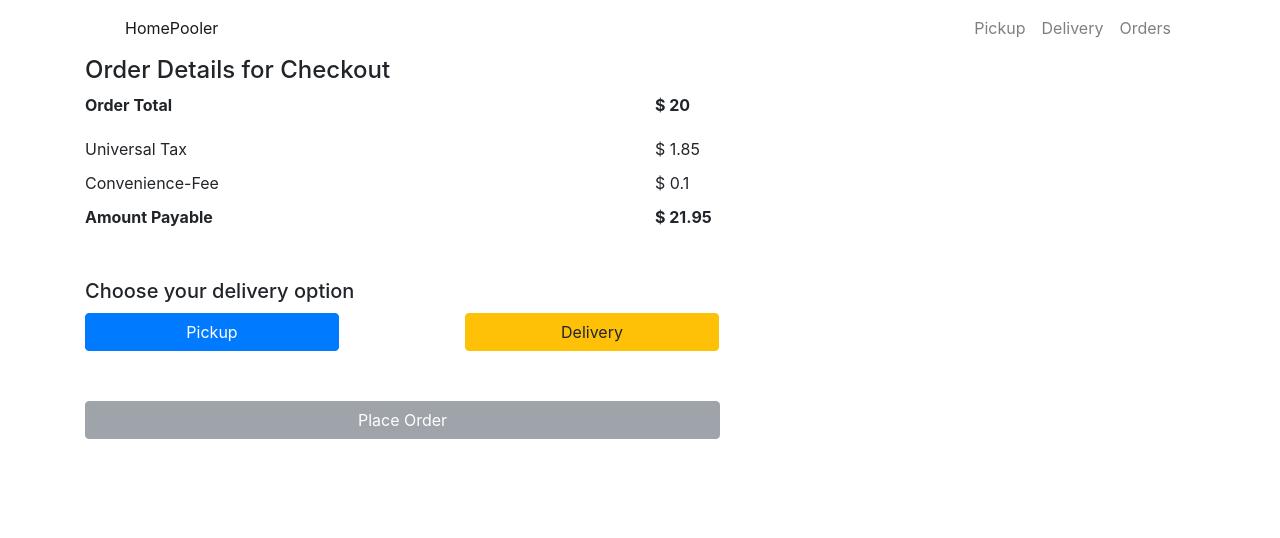
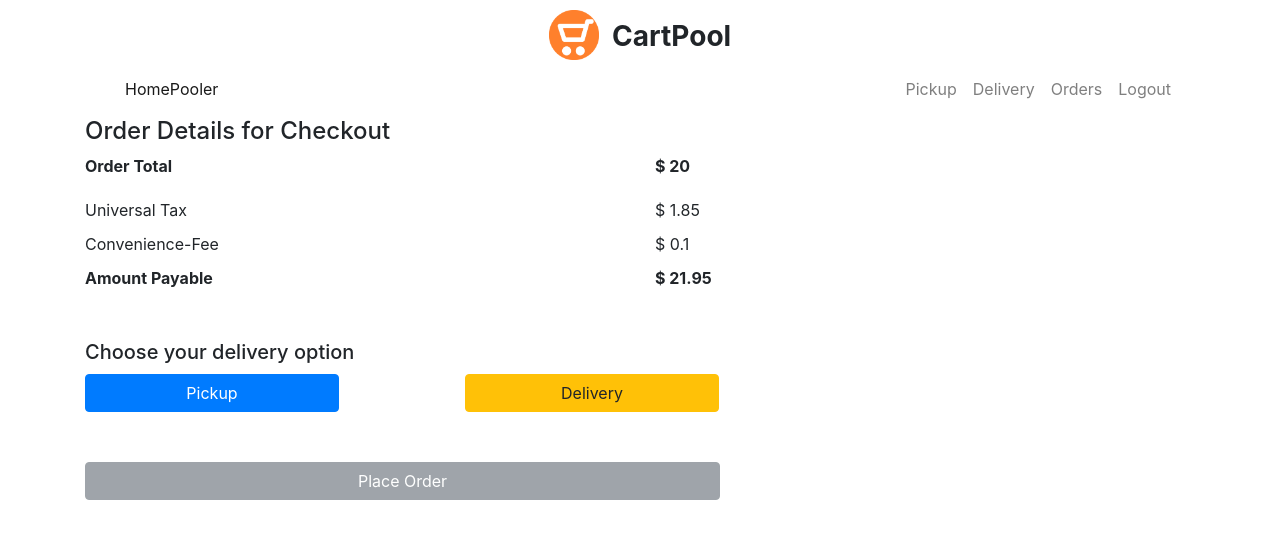
Before and after one commit to ahuja101992/275-lab2-cartpool, a React (Create React App) app in the folder client/: page /homepooler/checkout in a window 1280 px wide. Shown: the top 538 px of the page. Built offline with nearby package versions, Linux system fonts and the light colour scheme.

Commit message:
Added Logout to UI and cleaned up code

```diff
--- a/client/package.json
+++ b/client/package.json
@@ -27,6 +27,7 @@
     "react-js-pull-to-refresh": "^1.2.2",
     "react-native-qrcode-svg": "^6.0.6",
     "react-native-svg": "^12.1.0",
+    "react-overlays": "^3.1.3",
     "react-redux": "^7.1.3",
     "react-router": "^5.1.2",
     "react-router-dom": "^5.1.2",
--- a/client/src/components/Account/Login.js
+++ b/client/src/components/Account/Login.js
@@ -208,7 +208,7 @@ class Login extends Component {
                                 onFailure={LoginGoogle}
                                 icon={false}
                                 cookiePolicy={'single_host_origin'}>
-                                <i className="fa fa-google-plus" style={{ marginLeft: '5px' }}/>
+                                <i className="fa fa-google-plus" style={{marginLeft: '5px'}}/>
                                 <span>&nbsp;&nbsp;Sign In with Google</span>
                             </GoogleLogin>
                         </div>
--- /dev/null
+++ b/client/src/components/Account/Logout.js
@@ -0,0 +1,16 @@
+import React, {Component} from 'react';
+import {Redirect} from 'react-router';
+
+class Logout extends Component {
+    render() {
+        console.log("Deleted cookie");
+        localStorage.removeItem('id');
+        localStorage.removeItem('email');
+
+        return (
+            <Redirect to="/login"/>
+        )
+    }
+}
+
+export default Logout;
--- a/client/src/components/Home/HomePooler.js
+++ b/client/src/components/Home/HomePooler.js
@@ -1,12 +1,14 @@
-import React, { Component } from "react";
-import { Redirect, Switch } from "react-router";
-import { Link, NavLink, Route } from "react-router-dom";
-import { Nav, Navbar } from "react-bootstrap";
+import React, {Component} from "react";
+import {Redirect, Switch} from "react-router";
+import {Link, NavLink, Route} from "react-router-dom";
+import {Nav, Navbar} from "react-bootstrap";
 import Pickup from "../PoolerPages/Pickup";
 import Delivery from "../PoolerPages/Delivery";
 import Orders from "../PoolerPages/Orders";
 import SearchPool from "../SearchPool/SearchPool";
 import Checkout from "../Checkout/Checkout";
+import Logout from "../Account/Logout";
+import logo from "../../images/cart.png";
 
 class HomePooler extends Component {
     constructor(props) {
@@ -35,16 +37,23 @@ class HomePooler extends Component {
     render() {
         const redirectVar =
             localStorage.getItem("userType") === null ? (
-        <Redirect to="/home" />
+                <Redirect to="/home"/>
             ) : null;
 
         return (
             <div>
-        {/*{redirectVar}*/}
 
-        {/*<div className="account-logo-container">*/}
-        {/*    <img className="account-logo" src={logo} alt="Quora"/>*/}
-        {/*</div>*/}
+                <div style={styles.container}>
+                    <div className='rowC'>
+                        <div>
+                            <img style={styles.logo} src={logo} alt="Quora"/>
+                        </div>
+                        <div>
+                            <h3 style={styles.message}>&nbsp;&nbsp;CartPool</h3>
+                        </div>
+                    </div>
+                </div>
+
                 <div>
                     <Navbar>
                         <Navbar.Brand as={Link} to="/"></Navbar.Brand>
@@ -53,6 +62,7 @@ class HomePooler extends Component {
                                 HomePooler
                             </Nav.Link>
                         </Nav>
+
                         <Nav className="ml-auto">
                             <Nav.Link as={NavLink} to="/homePooler/pickup/">
                                 Pickup
@@ -63,17 +73,21 @@ class HomePooler extends Component {
                             <Nav.Link as={NavLink} to="/homePooler/orders/">
                                 Orders
                             </Nav.Link>
+                            <Nav.Link as={NavLink} to="/logout/">
+                                Logout
+                            </Nav.Link>
                         </Nav>
                     </Navbar>
                 </div>
 
                 <div>
                     <Switch>
-            <Route exact path="/homePooler/" component={SearchPool} />
-            <Route exact path="/homePooler/orders/" component={Orders} />
-            <Route exact path="/homePooler/pickup/" component={Pickup} />
-            <Route exact path="/homePooler/delivery/" component={Delivery} />
-            <Route exact path="/homepooler/checkout/" component={Checkout} />
+                        <Route exact path="/homePooler/" component={SearchPool}/>
+                        <Route exact path="/homePooler/orders/" component={Orders}/>
+                        <Route exact path="/homePooler/pickup/" component={Pickup}/>
+                        <Route exact path="/homePooler/delivery/" component={Delivery}/>
+                        <Route exact path="/homepooler/checkout/" component={Checkout}/>
+                        <Route exact path='/logout/' component={Logout}/>
                     </Switch>
                 </div>
             </div>
@@ -81,4 +95,21 @@ class HomePooler extends Component {
     }
 }
 
+const styles = {
+    container: {
+        display: "flex",
+        alignItems: "center",
+        flexDirection: "column",
+    },
+    message: {
+        fontWeight: "bold",
+        paddingTop: "15%"
+    },
+    logo: {
+        paddingTop: "10px",
+        width: "50px",
+    },
+    searchComponent: {}
+}
+
 export default HomePooler;
--- a/client/src/components/Main.js
+++ b/client/src/components/Main.js
@@ -1,10 +1,10 @@
 import React, {Component} from "react";
 import {Route} from "react-router-dom";
 import NavPage from "./NavPage/NavPage";
-import HomePage from "./HomePage";
 import SignUp from "./Account/SignUp";
 import Login from "./Account/Login";
-// import Stores from "./InventoryManagement/Stores";
+import Logout from "./Account/Logout";
+
 import AdminLayout from "./Layout/AdminLayout";
 import PoolerLayout from "./Layout/PoolerLayout";
 import SearchPool from "./SearchPool/SearchPool";
@@ -16,9 +16,9 @@ class Main extends Component {
                 <Route path="/homeAdmin" component={AdminLayout}/>
                 <Route path="/homePooler" component={PoolerLayout}/>
                 <Route exact path="/" component={NavPage}/>
-                <Route exact path="/home" component={HomePage}/>
                 <Route exact path="/signup" component={SignUp}/>
                 <Route exact path="/login" component={Login}/>
+                <Route exact path="/logout" component={Logout}/>
                 <Route exact path="/searchPool" component={SearchPool}/>
                 {/*<Route exact path="/store" component={Stores} />*/}
             </div>
--- a/client/src/components/SearchPool/SearchPool.js
+++ b/client/src/components/SearchPool/SearchPool.js
@@ -1,16 +1,15 @@
-import React, { Component } from 'react';
-import { HOSTNAME } from "../../constants/appConstants";
+import React, {Component} from 'react';
+import {HOSTNAME} from "../../constants/appConstants";
 import axios from 'axios';
 import 'bootstrap/dist/css/bootstrap.css'
-import { Button, Card, Table, Row, Col, Modal, Form, InputGroup, FormControl } from 'react-bootstrap'
+import {Button, Card, Col, Form, InputGroup, Modal, Row, Table} from 'react-bootstrap'
 import './SearchPool.css';
-import ModalManager from 'react-overlays/esm/ModalManager';
 
 class SearchPool extends Component {
     constructor(props) {
         super(props);
-        this.state = Object.assign({}, { searchParam: "" }, { pools: [] }, { setShow: false },
-            { screenName: "" }, { isCheckboxDisabled: false }, { screenNameTextBoxDisableFlag: false }, { checked: false });
+        this.state = Object.assign({}, {searchParam: ""}, {pools: []}, {setShow: false},
+            {screenName: ""}, {isCheckboxDisabled: false}, {screenNameTextBoxDisableFlag: false}, {checked: false});
     }
 
     submitSearchHandler = () => {
@@ -89,13 +88,16 @@ class SearchPool extends Component {
                             <Table responsive>
                                 <tbody>
                                 <tr>
-                                        <th>Pool Name</th><td>{pool.name}</td>
+                                    <th>Pool Name</th>
+                                    <td>{pool.name}</td>
                                 </tr>
                                 <tr>
-                                        <th>NeighborHood Name</th><td>{pool.neighborhoodName}</td>
+                                    <th>NeighborHood Name</th>
+                                    <td>{pool.neighborhoodName}</td>
                                 </tr>
                                 <tr>
-                                        <th>Zip</th><td>{pool.zip}</td>
+                                    <th>Zip</th>
+                                    <td>{pool.zip}</td>
                                 </tr>
                                 </tbody>
                             </Table>
@@ -110,14 +112,18 @@ class SearchPool extends Component {
         let poolList = this.state.poolList ? this.state.poolList : []
         console.log(poolList);
         return (
+            <div style={styles.container}>
+                <div style={styles.message}>
                     <React.Fragment>
                         <div className="container-fluid">
                             <div className="search-pool-title"><h3>Search Pool by name, neighborhood or zip</h3></div>
-                    <div><input type="text" className="search-pool-search-bar" name="searchParam" value={this.state.searchParam}
+                            <div><input type="text" className="search-pool-search-bar" name="searchParam"
+                                        value={this.state.searchParam}
                                         onChange={this.changeHandeler}
-                        placeholder="Search Pool..." />
-                        <Button variant="primary" >
-                            <p className="search-pool-btn" size="lg" onClick={this.submitSearchHandler}>Search</p>
+                                        placeholder="Search Pool..."/>
+                                <Button variant="primary">
+                                    <p className="search-pool-btn" size="lg"
+                                       onClick={this.submitSearchHandler}>Search</p>
                                 </Button>
                             </div>
                             <div className="cards-container">
@@ -136,17 +142,24 @@ class SearchPool extends Component {
                                 <Modal.Title>Join Pool</Modal.Title>
                             </Modal.Header>
                             <Modal.Body>
-                        <div className="text-muted text-center join-pool-modal-text">Either enter reference pooler's screen name or check the box if you know the pool leader</div>
+                                <div className="text-muted text-center join-pool-modal-text">Either enter reference
+                                    pooler's screen name or check the box if you know the pool leader
+                                </div>
                                 <Form>
                                     <Form.Group controlId="formGroupItemName">
                                         <Form.Label>Enter Screen name of reference Pooler:</Form.Label>
-                                <Form.Control type="text" name="screenName" disabled={this.state.screenNameTextBoxDisableFlag}
-                                    value={this.state.screenName} onChange={this.changeHandeler} className="join-pool-modal-text" />
+                                        <Form.Control type="text" name="screenName"
+                                                      disabled={this.state.screenNameTextBoxDisableFlag}
+                                                      value={this.state.screenName} onChange={this.changeHandeler}
+                                                      className="join-pool-modal-text"/>
                                         <div className="join-pool-modal-text">Or</div>
                                         <InputGroup className="mb-3">
                                             <InputGroup.Prepend>
-                                        <InputGroup.Checkbox aria-label="Checkbox for following text input" className="search-pool-checkbox"
-                                            disabled={this.state.isCheckboxDisabled} defaultChecked={this.state.defaultChecked} onChange={this.handleCheck} />
+                                                <InputGroup.Checkbox aria-label="Checkbox for following text input"
+                                                                     className="search-pool-checkbox"
+                                                                     disabled={this.state.isCheckboxDisabled}
+                                                                     defaultChecked={this.state.defaultChecked}
+                                                                     onChange={this.handleCheck}/>
                                                 <span className="search-pool-checkbox-text">If you know the pool leader, check the box here</span>
                                             </InputGroup.Prepend>
                                         </InputGroup>
@@ -169,9 +182,22 @@ class SearchPool extends Component {
                             </Modal.Footer>
                         </Modal>
 
-            </React.Fragment >
+                    </React.Fragment>
+                </div>
+            </div>
         );
     }
 }
 
+const styles = {
+    container: {
+        display: "flex",
+        flexDirection: "column",
+        alignItems: "center"
+    },
+    message: {
+        paddingTop: "10%"
+    },
+}
+
 export default SearchPool;
```
Also changed, not shown: client/src/components/Checkout/Checkout.js (+14 -13 lines), client/src/components/Checkout/checkout.css (+10 -0 lines), client/src/components/Home/HomeAdmin.js (+4 -3 lines), client/src/components/HomePage.js (deleted, +0 -48 lines), client/src/components/SearchPool/SearchPool.css (+13 -10 lines), 1 other file (tests, documents, lock files or other folders). Lines whose indentation alone changed are shown as unchanged.
